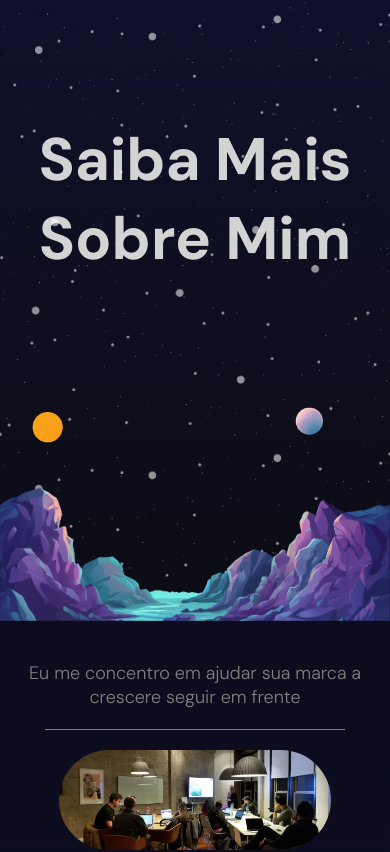
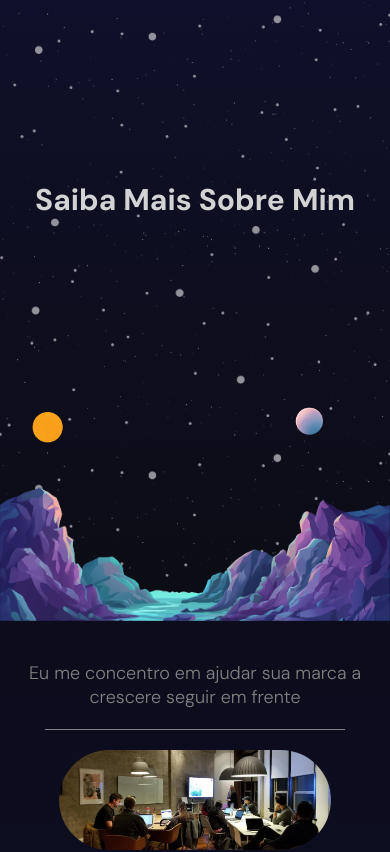
Before and after one commit to LucasPedro123/mywebsite-portfolio, a React (Vite) app: page / in a window 390 px wide. Shown: the part 1067-1919 px from the top of the page. Built offline with nearby package versions, Linux system fonts and the light colour scheme; no server answers; some icons are missing.

Commit message:
style: Updated styles for sidebar to improve responsiveness and visual appearance

```diff
--- a/src/Component/Parallax/Parallax-style.css
+++ b/src/Component/Parallax/Parallax-style.css
@@ -48,7 +48,28 @@
     }
 }
 
+@media screen and (max-width: 1024px) {
+    .section-parallax{
+        h1{
+            font-size: 80px;
+            text-align: center;
+        }
 
+        .mountains{
+            background-size: contain;
+            background-repeat: no-repeat;
+        }
+
+        .stars{
+            background-size: 200vw;
+        }
+
+        .planets{
+            background-size: 150vw;
+            background-repeat: no-repeat;
+        }
+    }
+}
 
 @media screen and (max-width: 768px) {
     .section-parallax{
@@ -72,3 +93,12 @@
         }
     }
 }
+
+@media screen and (max-width: 400px) {
+    .section-parallax{
+        h1{
+            font-size: 30px;
+            text-align: center;
+        }
+    }
+}
```
